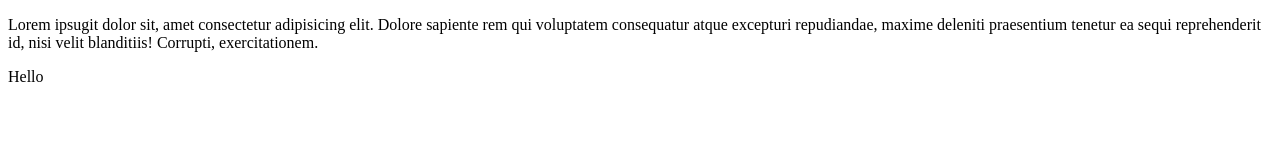
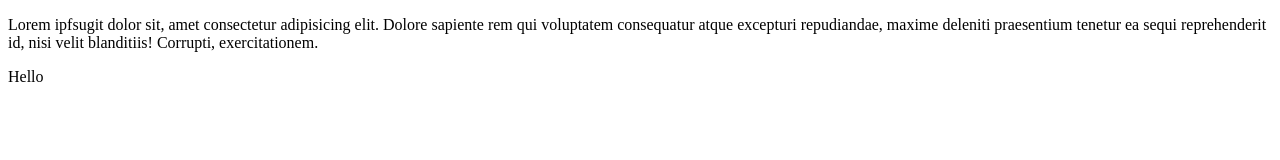
Before and after one commit to Ruslan-Khaidarov/project1, a plain HTML site: page index.html in a window 1280 px wide. Drawn offline with Linux system fonts and the light colour scheme.

```diff
--- a/index.html
+++ b/index.html
@@ -8,7 +8,7 @@
 </head>
 <body>
 
-<p>Lorem ipsugit dolor sit, amet consectetur adipisicing elit. Dolore sapiente rem qui voluptatem consequatur atque excepturi repudiandae, maxime deleniti praesentium tenetur ea sequi reprehenderit id, nisi velit blanditiis! Corrupti, exercitationem.</p>
+<p>Lorem ipfsugit dolor sit, amet consectetur adipisicing elit. Dolore sapiente rem qui voluptatem consequatur atque excepturi repudiandae, maxime deleniti praesentium tenetur ea sequi reprehenderit id, nisi velit blanditiis! Corrupti, exercitationem.</p>
 <p>Hello</p>
 
     <script src="/script.js"></script>
```
Also changed, not shown: 2 other files.
